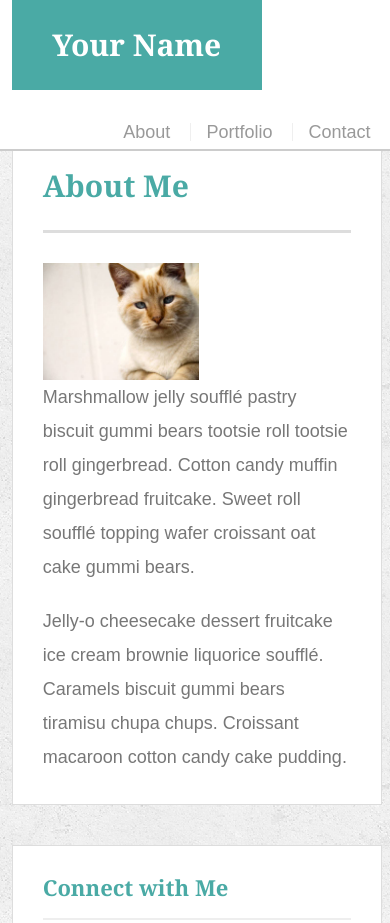
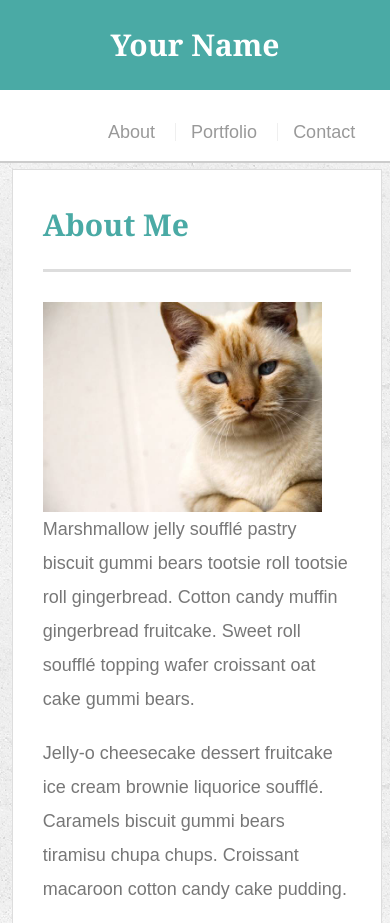
Before and after one commit to javtech95/responsivePortfolio, a plain HTML site: page index.html in a window 390 px wide. Shown: the top 923 px of the page. Drawn offline with Linux system fonts and the light colour scheme.

Commit message:
created media query for index 640px

```diff
--- a/assets/css/style.css
+++ b/assets/css/style.css
@@ -285,4 +285,23 @@ input[type=submit] {
     width: 100%;
     padding-right: 29px;
   }
+  #logo{
+    width: 100%;
+    margin-left: 0;
+  }
+  nav{
+    width: 75%;
+    margin-left: 2%;
+    position: relative;
+      padding-bottom: 3%;
+  }
+  .main-section{
+      margin-top:10%;
+  }
+  .auth-image{
+      width:100%;
+  }
+  .social{
+      width: 86px;
+  }
 }
```
